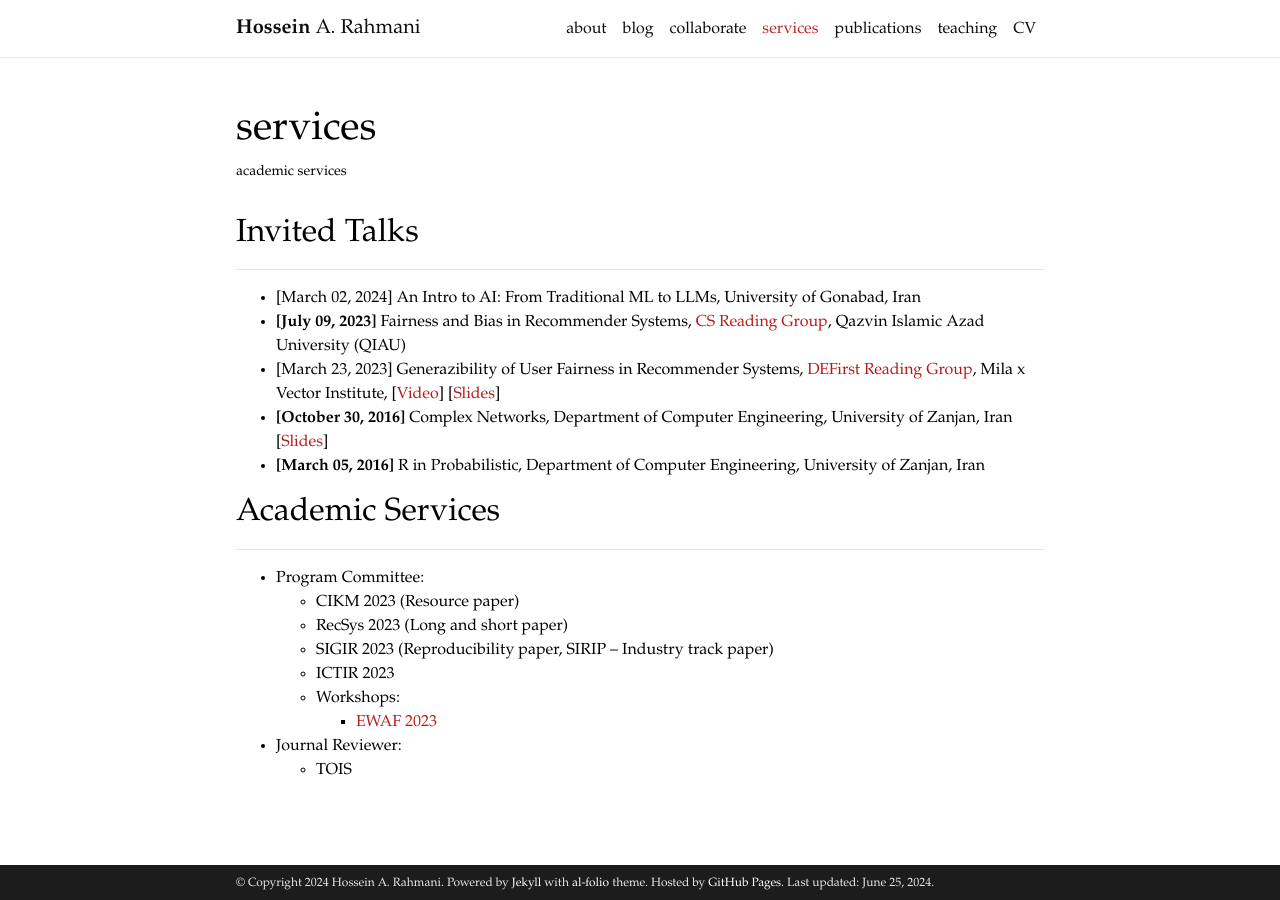
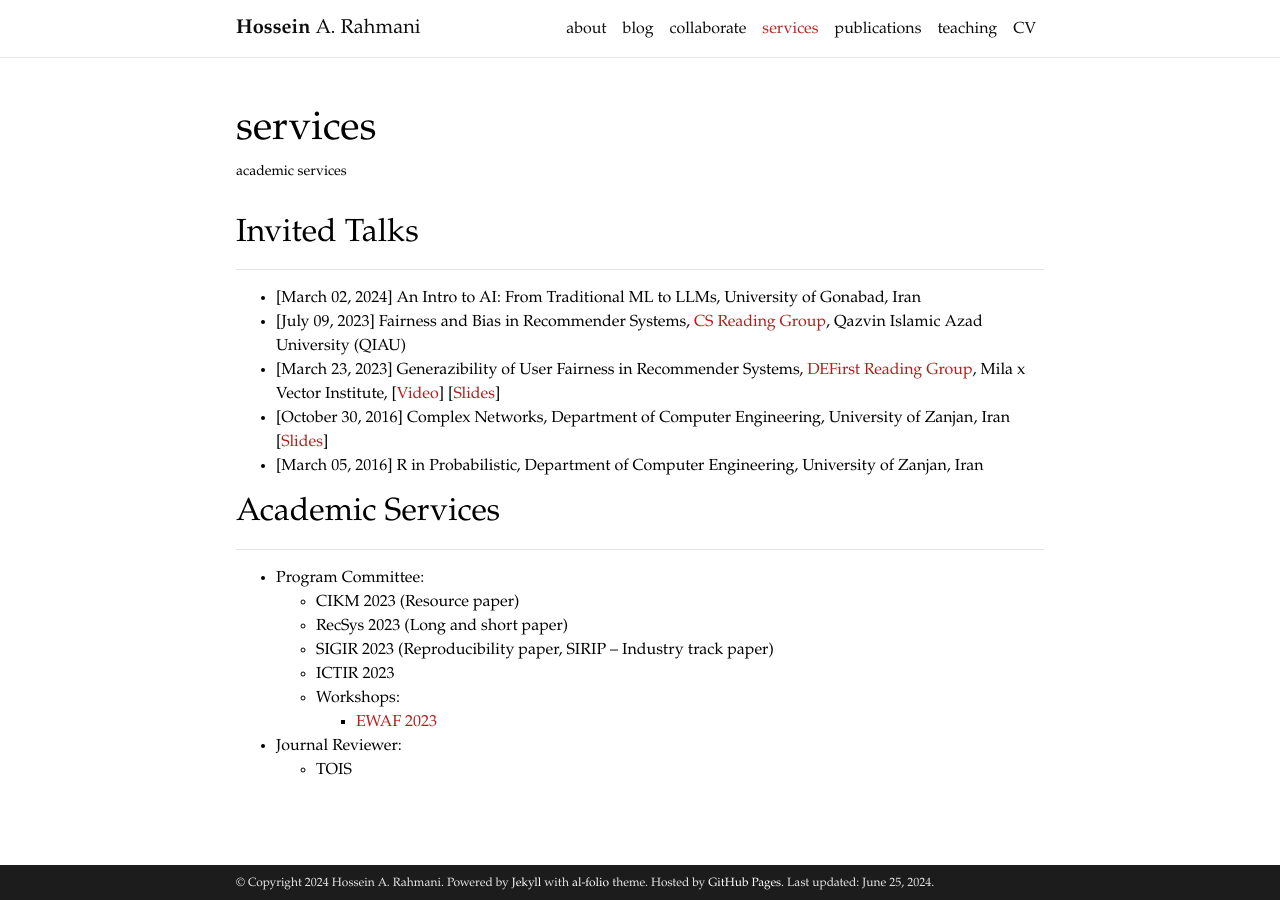
Before and after one commit to rahmanidashti/rahmanidashti.github.io, a Jekyll site: the page built from _pages/services.md, in a window 1280 px wide. Built offline with Jekyll 4.4.1, drawn with Linux system fonts in a browser that asks for light colours; comment, search, counter and statistics services are not loaded; a style sheet for code colours, icons or effects is not loaded; some of the changed lines change nothing that is shown.

Commit message:
Update services.md

```diff
--- a/_pages/services.md
+++ b/_pages/services.md
@@ -9,13 +9,11 @@ nav: true
 <h2>Invited Talks</h2>
 <hr>
 
-<!-- - Generazibility of User Fairness in Recommender Systems, <a href="https://noon-cobbler-caa.notion.site/DEFirst-Reading-Group-23c288b0cdc540aea53bf7960754ba21">DEFirst Reading Group</a>, Mila x Vector Institute, March 23, 2023, [<a href="https://www.youtube.com/watch?v=k4u5rih4zVM">Video</a>] [<a href="https://www.slideshare.net/SaeedRahmani9/generalizibilityfairness-defirst-reading-group">Slides</a>] -->
-
 - [March 02, 2024] An Intro to AI: From Traditional ML to LLMs, University of Gonabad, Iran
-- <span class="font-weight-bold">[July 09, 2023]</span> Fairness and Bias in Recommender Systems, <a href="https://sites.google.com/view/cs-reading-group/home">CS Reading Group</a>, Qazvin Islamic Azad University (QIAU)
+- [July 09, 2023] Fairness and Bias in Recommender Systems, <a href="https://sites.google.com/view/cs-reading-group/home">CS Reading Group</a>, Qazvin Islamic Azad University (QIAU)
 - [March 23, 2023] Generazibility of User Fairness in Recommender Systems, <a href="https://noon-cobbler-caa.notion.site/DEFirst-Reading-Group-23c288b0cdc540aea53bf7960754ba21">DEFirst Reading Group</a>, Mila x Vector Institute, [<a href="https://www.youtube.com/watch?v=k4u5rih4zVM">Video</a>] [<a href="https://www.slideshare.net/SaeedRahmani9/generalizibilityfairness-defirst-reading-group">Slides</a>]
-- <span class="font-weight-bold">[October 30, 2016]</span> Complex Networks, Department of Computer Engineering, University of Zanjan, Iran [<a href="https://www.slideshare.net/SaeedRahmani9/introduction-to-complex-networks-77679817">Slides</a>]
-- <span class="font-weight-bold">[March 05, 2016]</span> R in Probabilistic, Department of Computer Engineering, University of Zanjan, Iran
+- [October 30, 2016] Complex Networks, Department of Computer Engineering, University of Zanjan, Iran [<a href="https://www.slideshare.net/SaeedRahmani9/introduction-to-complex-networks-77679817">Slides</a>]
+- [March 05, 2016] R in Probabilistic, Department of Computer Engineering, University of Zanjan, Iran
 
 <h2>Academic Services</h2>
 <hr>
```
